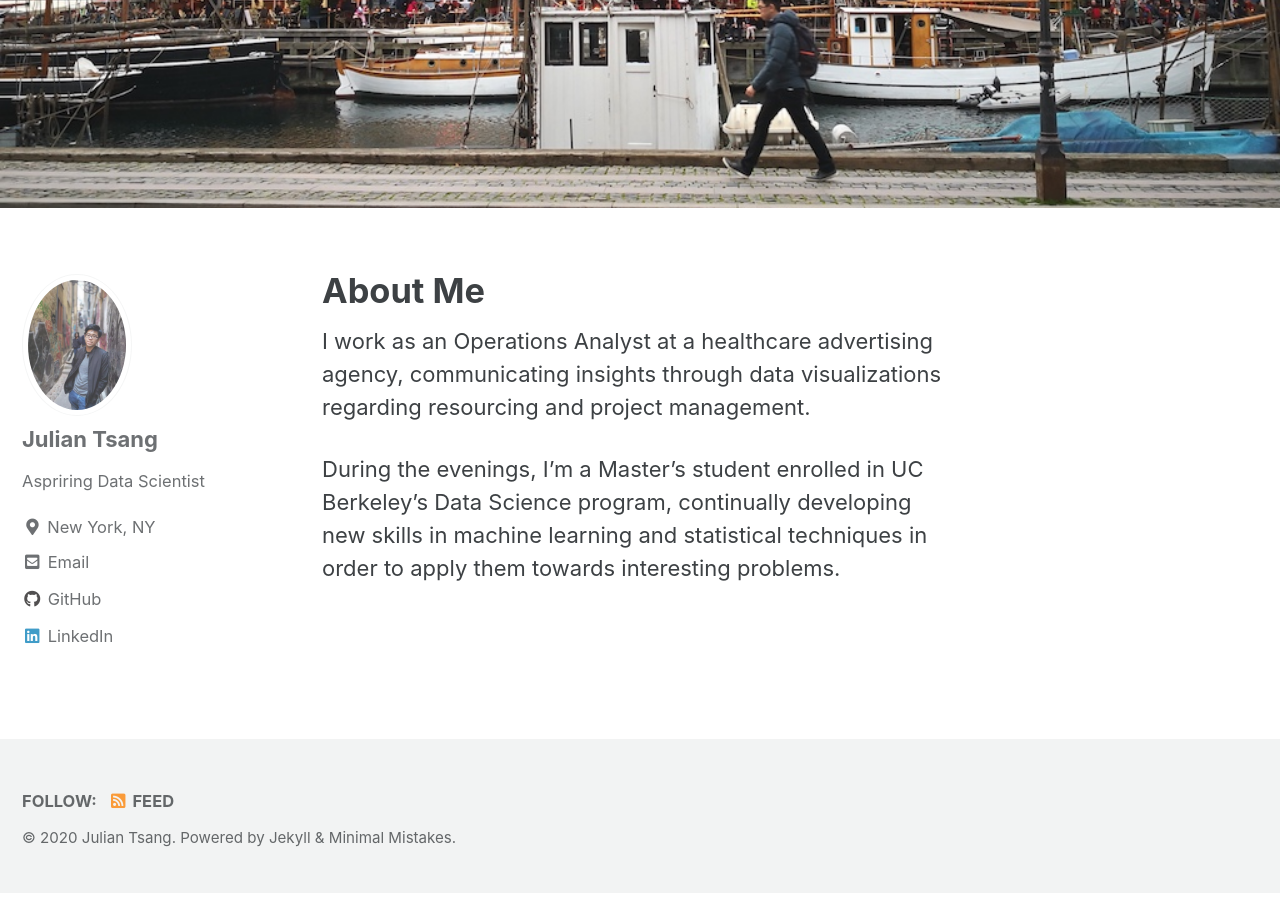
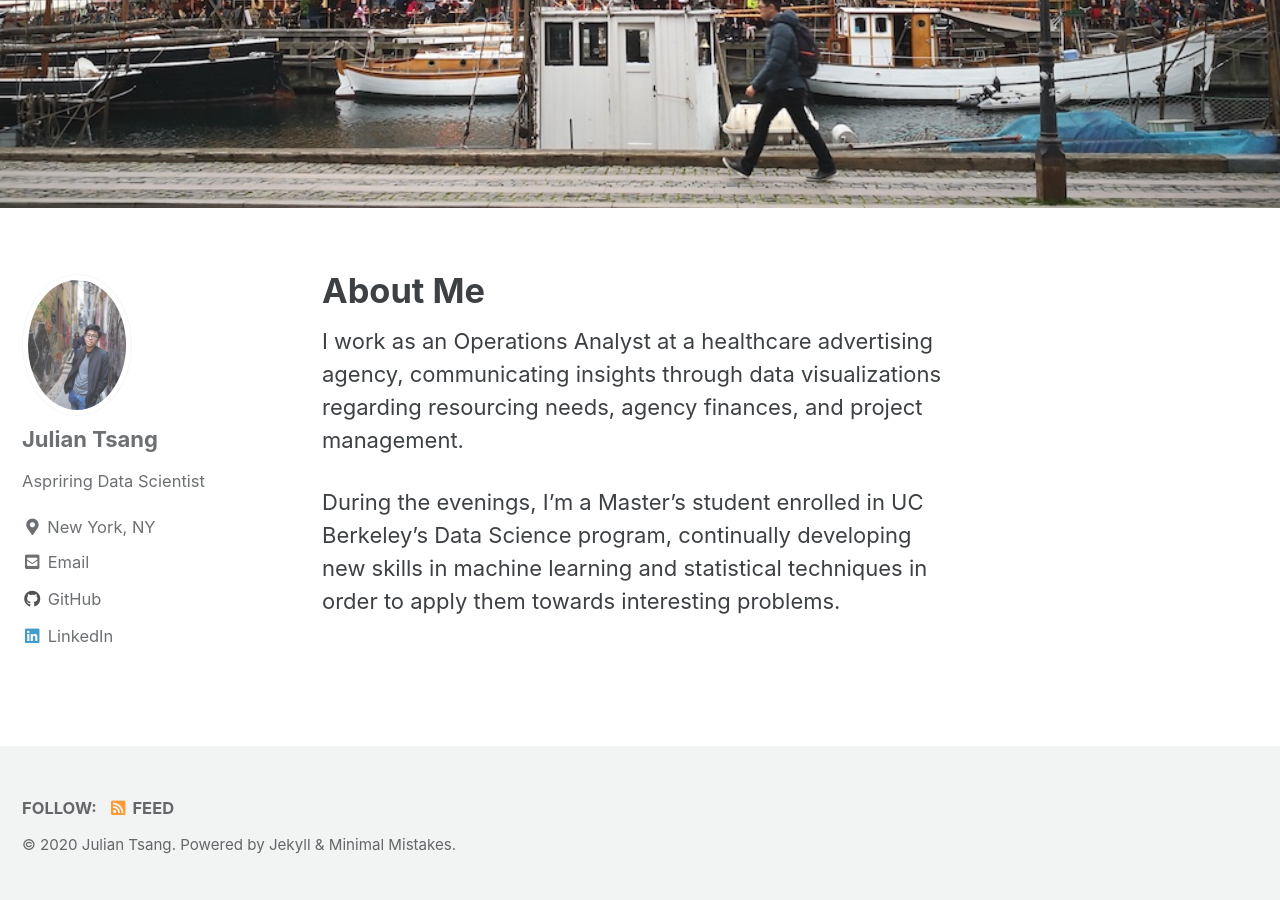
Before and after one commit to juliantsang1/juliantsang1.github.io, a Jekyll site: the page built from _pages/about.md, in a window 1280 px wide and 900 px high, scrolled down 510 px. Built offline with Jekyll 4.4.1, drawn with Linux system fonts in a browser that asks for light colours; cached includes are drawn as plain includes.

Commit message:
update about page

```diff
--- a/_pages/about.md
+++ b/_pages/about.md
@@ -5,6 +5,6 @@ header:
   image: "images/backgroundpic1.jpg"
 ---
 
-I work as an Operations Analyst at a healthcare advertising agency, communicating insights through data visualizations regarding resourcing and project management.
+I work as an Operations Analyst at a healthcare advertising agency, communicating insights through data visualizations regarding resourcing needs, agency finances, and project management.
 
 During the evenings, I'm a Master's student enrolled in UC Berkeley's Data Science program, continually developing new skills in machine learning and statistical techniques in order to apply them towards interesting problems.
```
